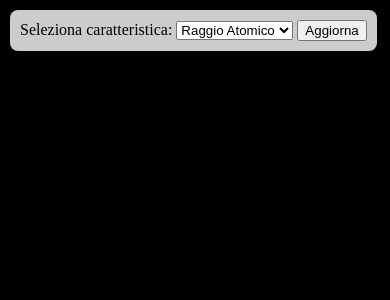
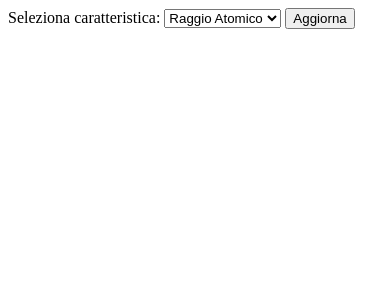
Before and after one commit to J0joFra/Periodic_Table, a Flask app: page /index in a window 390 px wide. Shown: the top 300 px of the page. Run offline with Flask 3, Linux system fonts and the light colour scheme.

Commit message:
Basic Index

```diff
--- a/Templates/index.html
+++ b/Templates/index.html
@@ -4,20 +4,6 @@
     <meta charset="UTF-8">
     <meta name="viewport" content="width=device-width, initial-scale=1.0">
     <title>Tavola Periodica 3D</title>
-    <!-- Carica Three.js da CDN -->
-    <script src="https://cdnjs.cloudflare.com/ajax/libs/three.js/r128/three.min.js"></script>
-    <style>
-        body { margin: 0; }
-        canvas { display: block; }
-        #control-panel {
-            position: absolute;
-            top: 10px;
-            left: 10px;
-            background-color: rgba(255, 255, 255, 0.8);
-            padding: 10px;
-            border-radius: 8px;
-        }
-    </style>
 </head>
 <body>
 
@@ -26,61 +12,8 @@
     <select id="characteristic">
         <option value="atomic_radius">Raggio Atomico</option>
         <option value="density">Densità</option>
-        <!-- Aggiungi altre caratteristiche come preferisci -->
     </select>
     <button onclick="updateElements()">Aggiorna</button>
 </div>
-
-<script>
-    // Inizializzazione di Three.js
-    const scene = new THREE.Scene();
-    const camera = new THREE.PerspectiveCamera(75, window.innerWidth / window.innerHeight, 0.1, 1000);
-    const renderer = new THREE.WebGLRenderer();
-    renderer.setSize(window.innerWidth, window.innerHeight);
-    document.body.appendChild(renderer.domElement);
-
-    // Posizione della camera
-    camera.position.z = 50;
-
-    // Funzione per creare una sfera per ogni elemento
-    function createElementSphere(radius, color, x, y, z) {
-        const geometry = new THREE.SphereGeometry(radius, 32, 32);
-        const material = new THREE.MeshBasicMaterial({ color: color });
-        const sphere = new THREE.Mesh(geometry, material);
-        sphere.position.set(x, y, z);
-        scene.add(sphere);
-    }
-
-    // Funzione per aggiornare gli elementi basata sulla caratteristica
-    async function updateElements() {
-        const characteristic = document.getElementById("characteristic").value;
-
-        // Chiama l'API Flask per ottenere gli elementi in base alla caratteristica selezionata
-        const response = await fetch(`/elementi/${characteristic}`);
-        const elements = await response.json();
-
-        // Cancella la scena precedente
-        while (scene.children.length > 0) {
-            scene.remove(scene.children[0]);
-        }
-
-        // Aggiungi elementi alla scena
-        elements.forEach((element, index) => {
-            // Usa un calcolo per posizionare gli elementi (esempio di griglia)
-            const x = (index % 10) * 5;
-            const y = Math.floor(index / 10) * 5;
-            const radius = element[characteristic] / 50 || 1;  // Scala il raggio
-            const color = parseInt(element.cpk_color.replace("#", "0x")); // Converte il colore in esadecimale
-            createElementSphere(radius, color, x, y, 0);
-        });
-    }
-
-    function animate() {
-        requestAnimationFrame(animate);
-        renderer.render(scene, camera);
-    }
-
-    animate();
-</script>
 </body>
 </html>
```
